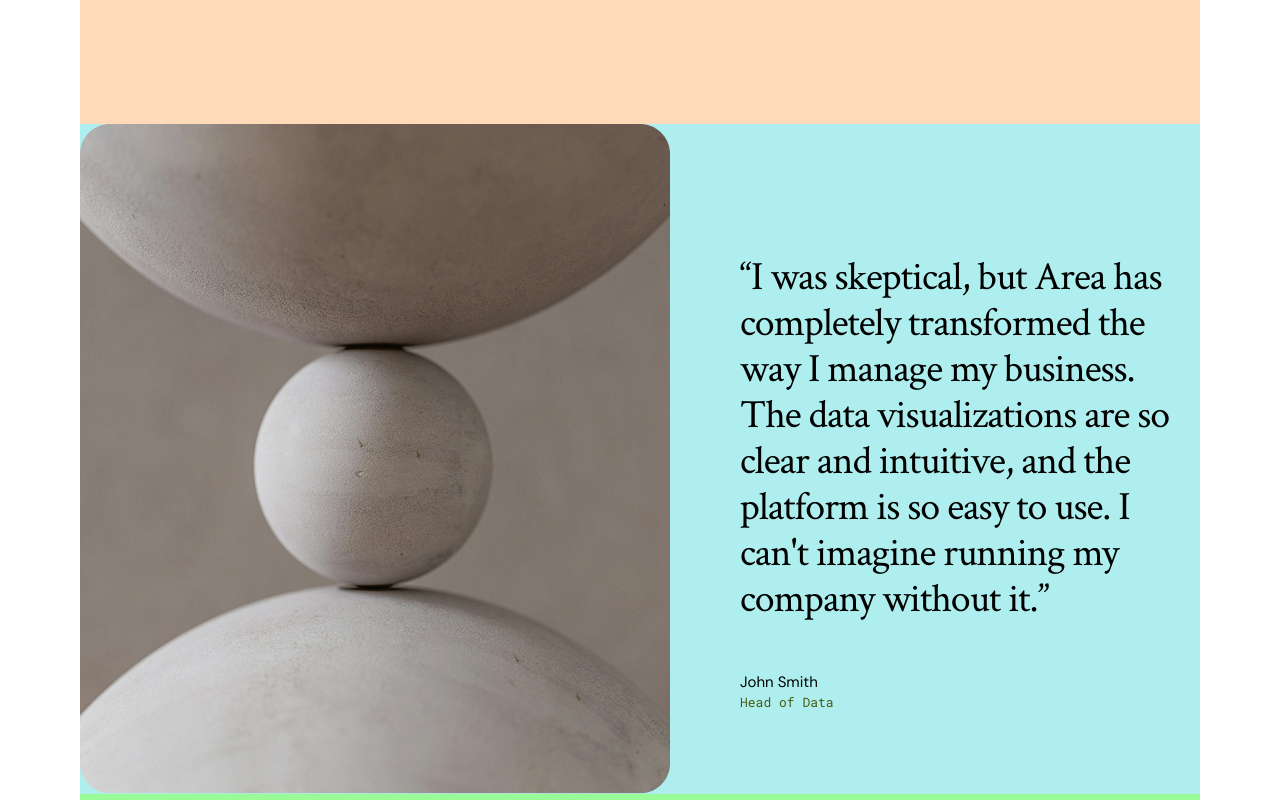
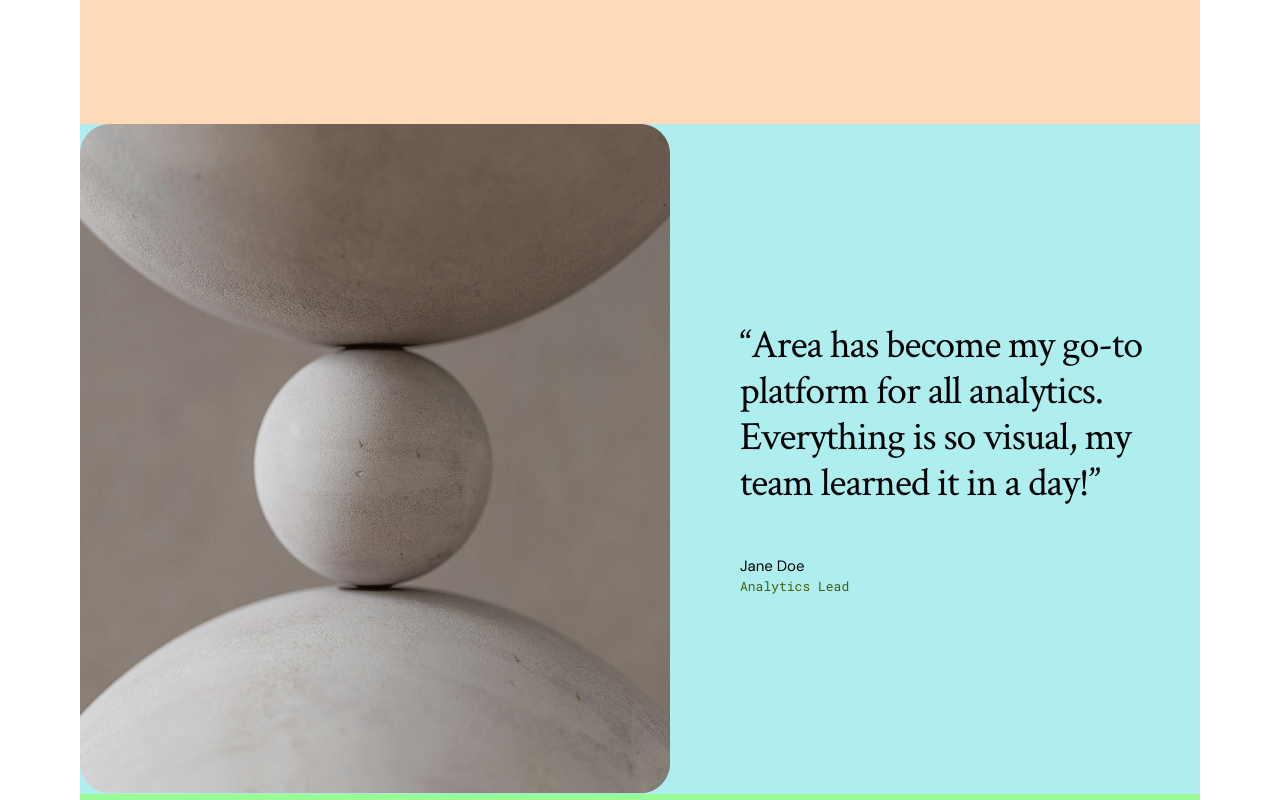
Before and after one commit to ministrov/landing-area-next-ts, a Next.js app: page / in a window 1280 px wide. Shown: the part 5260-6060 px from the top of the page. Built offline with nearby package versions, Linux system fonts and the light colour scheme.

Commit message:
fix: fixing a testimonials carousel author role missing

```diff
--- a/components/testimonials/Testimonials.module.css
+++ b/components/testimonials/Testimonials.module.css
@@ -14,9 +14,11 @@
 }
 
 .textContent {
-  padding-top: 130px;
+  display: flex;
+  flex-direction: column;
+  align-items: flex-start;
+  justify-content: center;
   padding-left: 50px;
-  padding-bottom: 122px;
 }
 
 .text {
--- a/components/testimonials/Testimonials.tsx
+++ b/components/testimonials/Testimonials.tsx
@@ -3,7 +3,7 @@ import { testimonials } from '@/helpers';
 import styles from './Testimonials.module.css';
 
 export const Testimonials = () => {
-  const { image, author, text, role } = testimonials[0];
+  const { image, author, text, role } = testimonials[1];
 
   return (
     <section className={styles.testimonials}>
--- a/helpers/index.ts
+++ b/helpers/index.ts
@@ -48,6 +48,7 @@ export const testimonials = [
   {
     text: `“Area has become my go-to platform for all analytics. Everything is so visual, my team learned it in a day!”`,
     author: 'Jane Doe',
+    role: 'Analytics Lead',
     image: '/testimonials-desktop.png',
   },
   {
```
